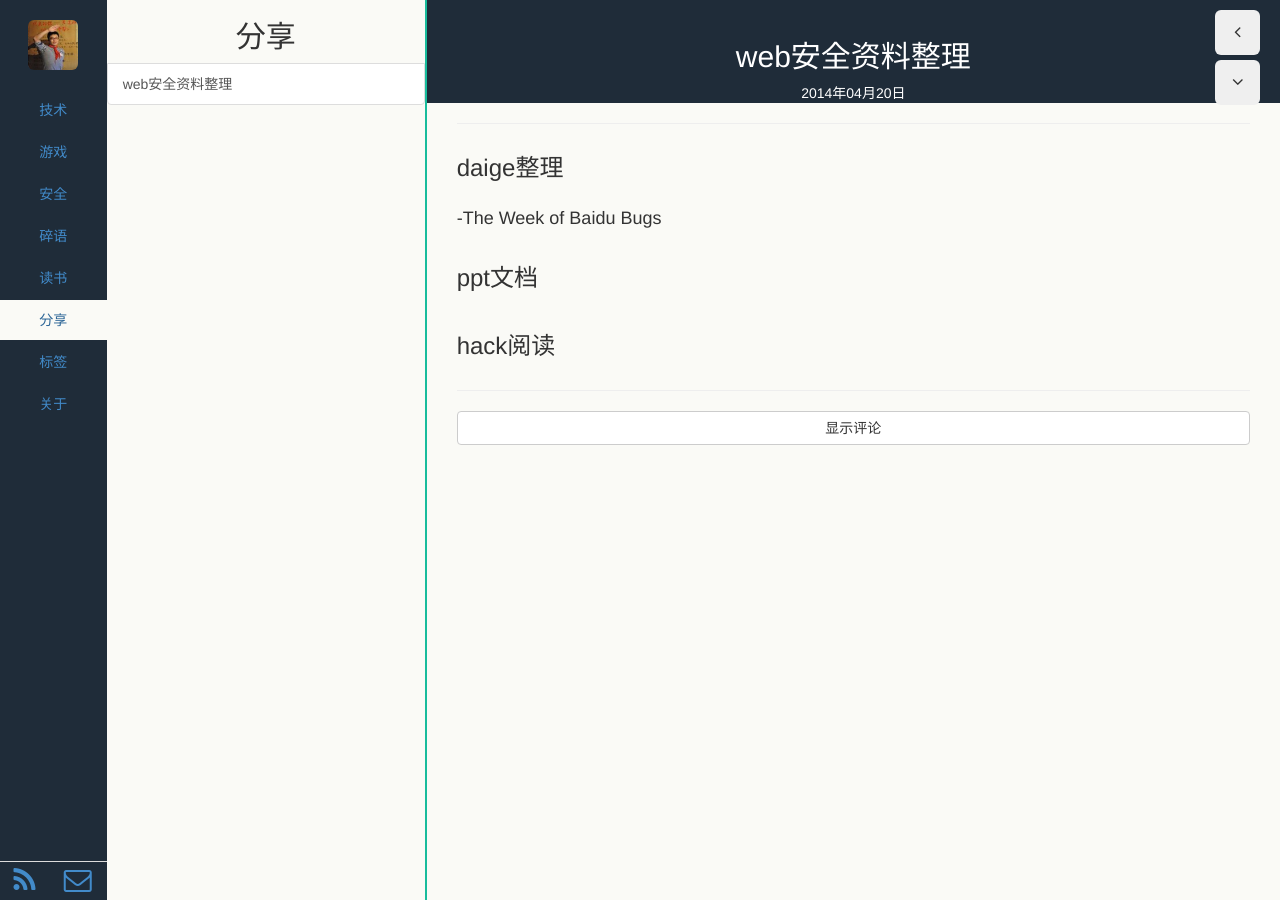
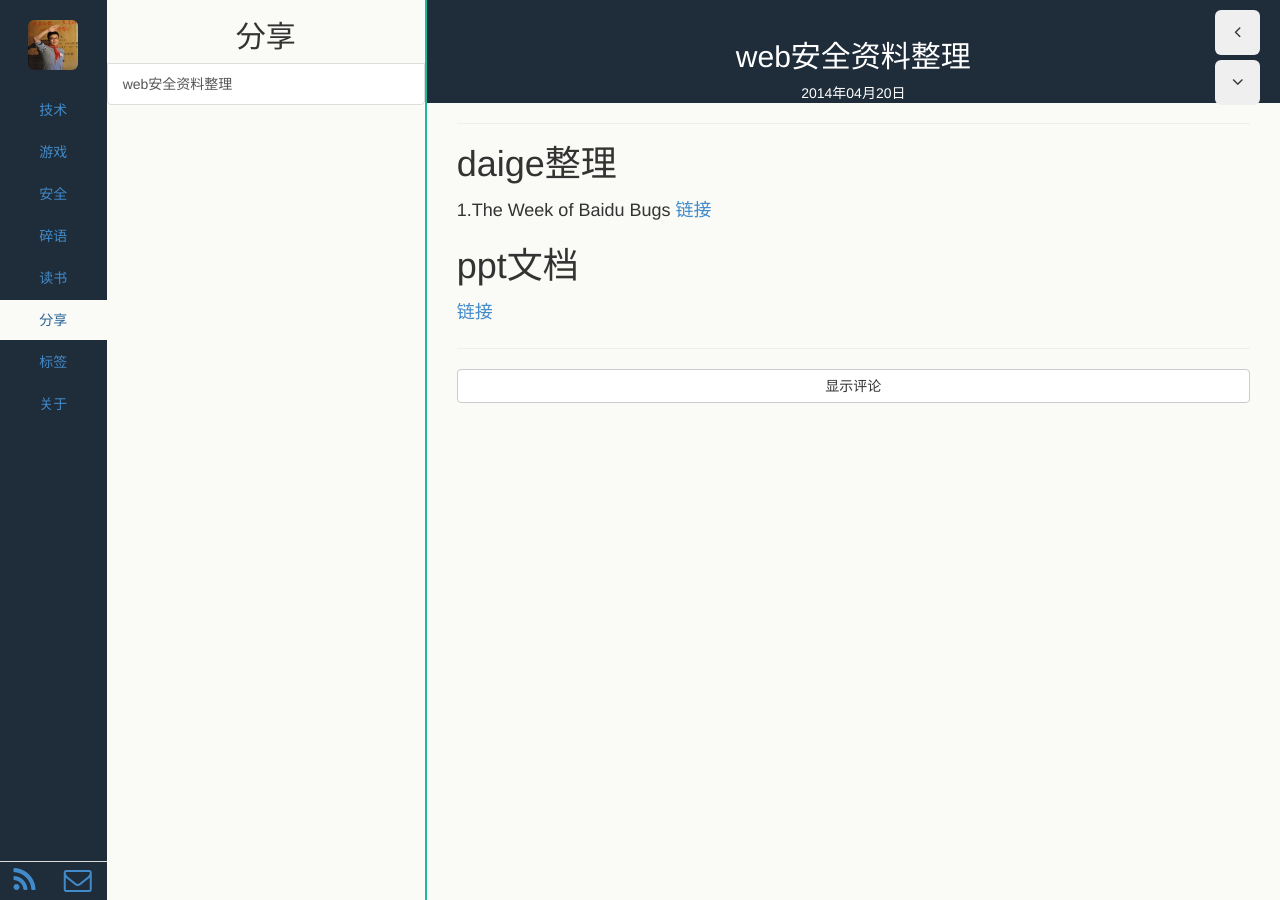
Before and after one commit to daige/daige.github.io, a Jekyll site: the page built from _posts/Share/2014-04-20-web2hack-share.md, in a window 1280 px wide. Built offline with Jekyll 4.4.1, drawn with Linux system fonts in a browser that asks for light colours; Markdown is read by kramdown in place of the engine named in the settings.

Commit message:
修改共享

```diff
--- a/_posts/Share/2014-04-20-web2hack-share.md
+++ b/_posts/Share/2014-04-20-web2hack-share.md
@@ -6,10 +6,8 @@ tags: web2hack
 description:
 ---
 
-### daige整理
--The Week of Baidu Bugs
+#daige整理
+1.The Week of Baidu Bugs  [链接](https://github.com/daige/web2hack/blob/master/share/daige/The%20Week%20of%20Baidu%20Bugs.pdf)
 
-### ppt文档
-
-
-###hack阅读
+# ppt文档
+ [链接](https://github.com/daige/web2hack/tree/master/share/ppt)
```
Also changed, not shown: 1 other file.
